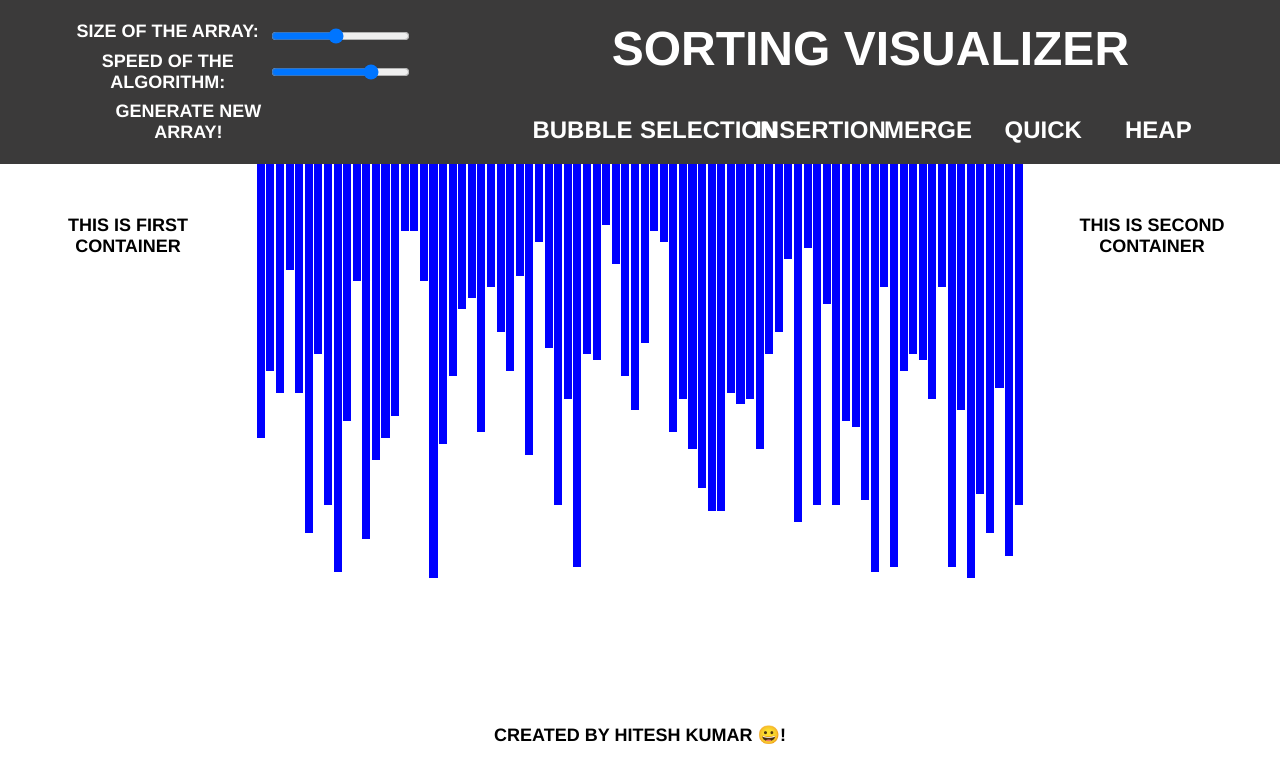
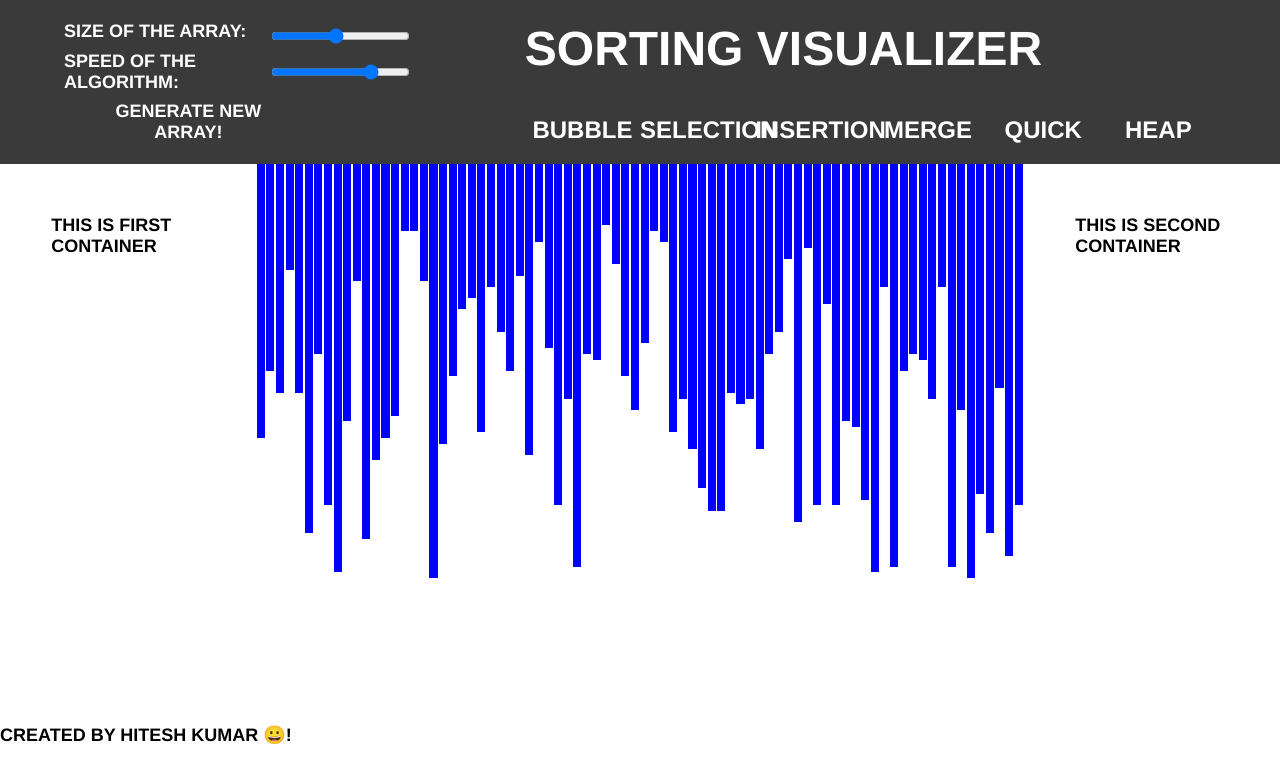
Before and after one commit to Banti140/Sorting-visualization, a PHP site: page / in a window 1280 px wide. Shown: the top 783 px of the page. Run offline with PHP 8.4, Linux system fonts and the light colour scheme; style sheets or scripts are compiled from the project's sources.

Commit message:
Update style.scss

```diff
--- a/style.scss
+++ b/style.scss
@@ -133,11 +133,6 @@ section
     }
 }
 
-p{
-  text-align: center;
-  font: bold;
-}
-
 .hide
 {
     display: none;
```
